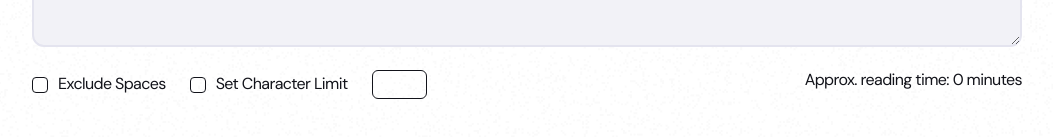
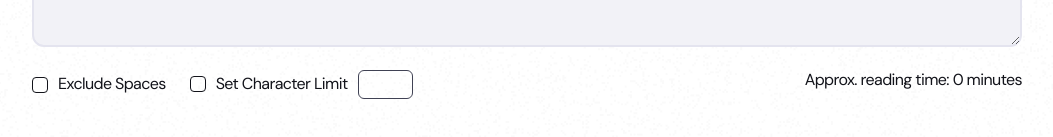
Before and after one commit to zekelkeys/react-character-counter, a React (Vite) app: page / in a window 1280 px wide. Shown: the part 453-590 px from the top of the page, without its empty margins (113-1166 px from the left). Built offline with nearby package versions, Linux system fonts and the light colour scheme.

Commit message:
Add character-limit input styles

```diff
--- a/src/components/Checkboxes.jsx
+++ b/src/components/Checkboxes.jsx
@@ -1,7 +1,7 @@
 function Checkboxes() {
     return (
         <div className="mt-4 mb-10 flex flex-col gap-3 text-neutral-900 md:flex-row md:gap-6 lg:mb-12 dark:text-neutral-200">
-            <label className="group flex cursor-pointer items-center gap-[10px]">
+            <label className="group flex cursor-pointer items-center gap-2.5">
                 <input
                     className="peer absolute cursor-pointer opacity-0"
                     type="checkbox"
@@ -12,7 +12,8 @@ function Checkboxes() {
                 </span>
             </label>
 
-            <label className="group flex cursor-pointer items-center gap-[10px]">
+            <div className="flex items-center">
+                <label className="group flex cursor-pointer items-center gap-2.5">
                     <input
                         className="peer absolute cursor-pointer opacity-0"
                         type="checkbox"
@@ -30,10 +31,11 @@ function Checkboxes() {
                         Character limit
                     </label>
                     <input
-                    className="h-[29px] w-[55px] [appearance:textfield] rounded-sm border-1 px-3 py-1 text-base leading-[29px] tracking-tight [&::-webkit-inner-spin-button]:appearance-none [&::-webkit-outer-spin-button]:appearance-none"
+                        className="ml-2.5 h-[1.813rem] w-[3.438rem] [appearance:textfield] rounded-sm border-1 border-neutral-600 px-3 py-1 text-base leading-tight tracking-tight text-neutral-900 dark:text-white [&::-webkit-inner-spin-button]:appearance-none [&::-webkit-outer-spin-button]:appearance-none"
+                        id="char-limit"
                         type="number"
-                    id="char-limit"
                     />
+                </div>
             </div>
 
             <div className="text-base leading-tight tracking-tight md:ml-auto">
```
Lines whose indentation alone changed are shown as unchanged.
